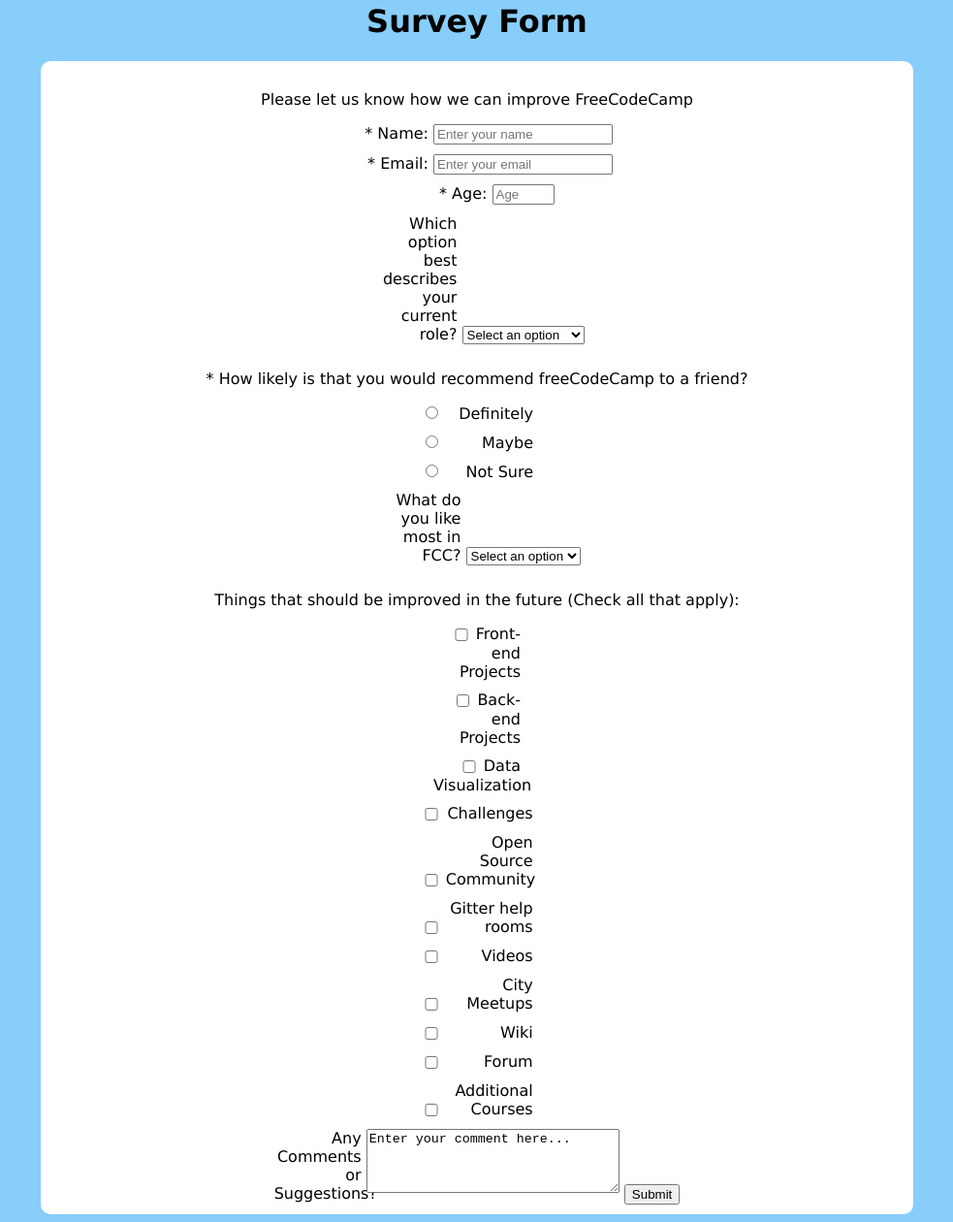
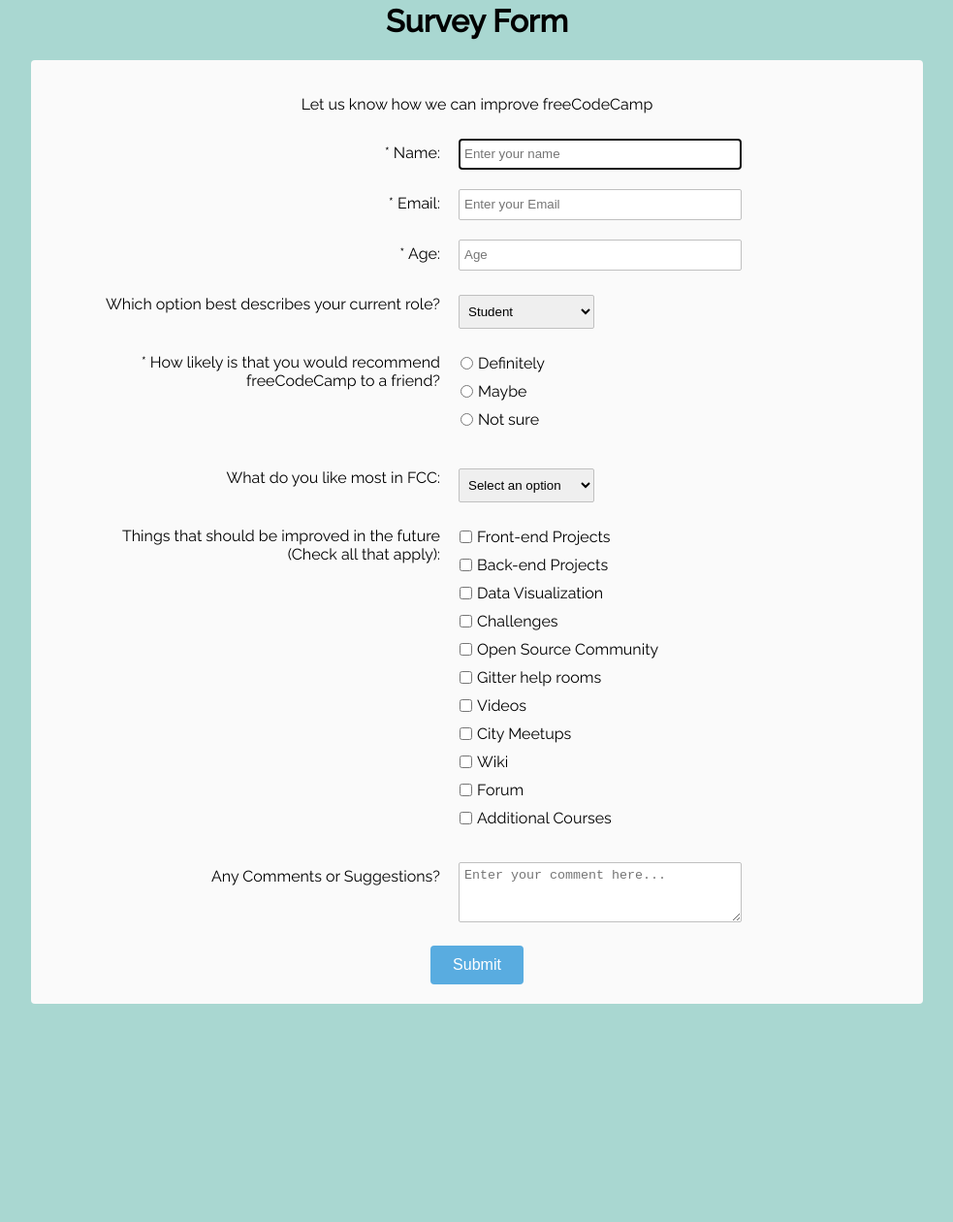
Before and after one commit to inder89/Survey-Form, a plain HTML site: page index.html in a window 1280 px wide. Shown: the part 18-1278 px from the top of the page at 97% size, without its empty margins (148-1131 px from the left). After the commit the page ends 1061 px from the top, so only its background shows below. Drawn offline with Linux system fonts and the light colour scheme.

Commit message:
final changes

```diff
--- a/index.html
+++ b/index.html
@@ -7,137 +7,110 @@
 	</head>
 
 	<body>
-		<h1 id="title">Survey Form</h1>
-		<form id="survey-form">
-			<p id="description">Please let us know how we can improve FreeCodeCamp</p>
-			<div>
-				<label for="name" id="name-label">* Name: </label>
-				<input type="text" id="name" name="name" placeholder="Enter your name" required>
+
+			<h1 id="title">Survey Form</h1>
+			<div id="form-outer">
+			  <p id="description">
+				Let us know how we can improve freeCodeCamp
+			  </p>
+			  <form id="survey-form" method="GET" action="https://crossorigin.me/https://freecodecamp.com">
+				<div class="rowTab">
+				  <div class="labels">
+					<label id="name-label" for="name">* Name: </label>
+				  </div>
+				  <div class="rightTab">
+					<input autofocus type="text" name="name" id="name" class="input-field" placeholder="Enter your name" required>
+				  </div>
+				</div>
+				<div class="rowTab">
+				  <div class="labels">
+					<label id="email-label" for="email">* Email: </label>
+				  </div>
+				  <div class="rightTab">
+					<input type="email" name="email" id="email" class="input-field" required placeholder="Enter your Email">
+				  </div>
+				</div>
+				<div class="rowTab">
+				  <div class="labels">
+					<label id="number-label" for="age">* Age: </label>
+				  </div>
+				  <div class="rightTab">
+					<input type="number" name="age" id="number" min="1" max="125" class="input-field" placeholder="Age">
+				  </div>
+				</div>
+				<div class="rowTab">
+				  <div class="labels">
+					<label for="currentPos">Which option best describes your current role?</label>
+				  </div>
+				  <div class="rightTab">
+					<select id="dropdown" name="currentPos" class="dropdown">
+				  <option disabled value>Select an option</option>
+				  <option  value="student">Student</option>
+				  <option value="job">Full Time Job</option>
+				  <option value="learner">Full Time Learner</option>
+				  <option value="preferNo">Prefer not to say</option>
+				  <option value="other">Other</option>
+				</select>
+				  </div>
+				</div>
+				<div class="rowTab">
+				  <div class="labels">
+					<label for="userRating">* How likely is that you would recommend freeCodeCamp to a friend?</label>
+				  </div>
+				  <div class="rightTab">
+					<ul style="list-style: none;">
+					  <li class="radio"><label>Definitely<input name="radio-buttons" value="1"  type="radio" class="userRatings" ></label></li>
+					  <li class="radio"><label>Maybe<input name="radio-buttons" value="2"  type="radio" class="userRatings" ></label></li>
+					  <li class="radio"><label>Not sure<input name="radio-buttons" value="3"  type="radio" class="userRatings" ></label></li>
+					</ul>
+				  </div>
+				</div>
+				<div class="rowTab">
+				  <div class="labels">
+					<label for="most-like">What do you like most in FCC: </label>
+				  </div>
+				  <div class="rightTab">
+					<select id="most-like" name="mostLike" class="dropdown">
+				  <option disabled selected value>Select an option</option>
+				  <option value="challenges">Challenges</option>
+				  <option value="projects">Projects</option>
+				  <option value="community">Community</option>
+				  <option value="openSource">Open Source</option>
+				</select>
+				  </div>
+				</div>
+				<div class="rowTab">
+				  <div class="labels">
+					<label for="preferences">Things that should be improved in the future<br>(Check all that apply): </label>
+				  </div>
+				  <div class="rightTab">
+					<ul id="preferences" style="list-style: none;">
+					  <li class="checkbox"><label><input name="prefer" value="1" type="checkbox" class="userRatings">Front-end Projects</label></li>
+					  <li class="checkbox"><input name="prefer" value="2" type="checkbox" class="userRatings">Back-end Projects</li>
+					  <li class="checkbox"><label><input name="prefer" value="3" type="checkbox" class="userRatings">Data Visualization</label></li>
+					  <li class="checkbox"><label><input name="prefer" value="4" type="checkbox" class="userRatings">Challenges</label></li>
+					  <li class="checkbox"><label><input name="prefer" value="5" type="checkbox" class="userRatings">Open Source Community</label></li>
+					  <li class="checkbox"><label><input name="prefer" value="6" type="checkbox" class="userRatings">Gitter help rooms</label></li>
+					  <li class="checkbox"><label><input name="prefer" value="7" type="checkbox" class="userRatings">Videos</label></li>
+					  <li class="checkbox"><label><input name="prefer" value="8" type="checkbox" class="userRatings">City Meetups</label></li>
+					  <li class="checkbox"><label><input name="prefer" value="9" type="checkbox" class="userRatings">Wiki</label></li>
+					  <li class="checkbox"><label><input name="prefer" value="10" type="checkbox" class="userRatings">Forum</label></li>
+					  <li class="checkbox"><label><input name="prefer" value="10" type="checkbox" class="userRatings">Additional Courses</label></li>
+					</ul>
+				  </div>
+				</div>
+				<div class="rowTab">
+				  <div class="labels">
+					<label for="comments">Any Comments or Suggestions?</label>
+				  </div>
+				  <div class="rightTab">
+					<textarea id="comments" class="input-field" style="height:50px;resize:vertical;" name="comment" placeholder="Enter your comment here..."></textarea>
+				  </div>
+				</div>
+				<button id="submit" type="submit">Submit</button>
+			  </form>
 			</div>
 
-			<div>
-				<label for="email" id="email-label">* Email: </label>
-				<input type="email" id="email" name="email" placeholder="Enter your email" required>
-			</div>
-
-			<div>
-				<label for="number" id="number-label">* Age: </label>
-				<input type="number" id="number" name="age" placeholder="Age" min="1" max="120">
-			</div>
-
-			<div>
-				<label for="dropdown">Which option best describes your current role?</label>
-				<select id="dropdown">
-					<option value="">Select an option</option>
-					<!--value default or explicit-->
-					<option value="">Student</option>
-					<option value="">Full Time Job</option>
-					<option value="">Full Time Learner</option>
-					<option value="">Prefer not to say</option>
-					<option value="">Other</option>
-				</select>
-			</div>
-
-			<p>* How likely is that you would recommend freeCodeCamp to a friend?</p>
-
-			<div>
-				<input type="radio" id="definitely" name="recommendation" value="Definitely">
-				<label for="definitely">Definitely</label>
-			</div>
-
-			<div>
-				<input type="radio" id="maybe" name="recommendation" value="Maybe">
-				<label for="maybe">Maybe</label>
-			</div>
-
-			<div>
-				<input type="radio" id="not-sure" name="recommendation" value="Not Sure">
-				<label for="not-sure">Not Sure</label>
-			</div>
-
-			<div>
-				<label for="dropdown2">What do you like most in FCC?</label>
-				<select id="dropdown">
-					<option value="">Select an option</option>
-					<!--value default or explicit-->
-					<option value="">Challenges</option>
-					<option value="">Projects</option>
-					<option value="">Community</option>
-					<option value="">Open Source</option>
-				</select>
-			</div>
-
-			<p>
-				Things that should be improved in the future (Check all that apply):
-			</p>
-			<div>
-				<label>
-					<input type="checkbox" id="front-end" name="front-end" value="Front-end Projects">
-					Front-end Projects
-				</label>
-			</div>
-
-			<div>
-				<label>
-					<input type="checkbox" id="back-end" name="back-end" value="Back-end Projects">
-					Back-end Projects
-				</label>
-			</div>
-
-			<div>
-				<label>
-					<input type="checkbox" id="data" name="data" value="Data Visualization">
-					Data Visualization
-				</label>
-			</div>
-
-			<div>
-				<input type="checkbox" id="challenge" name="challenge" value="Challenges">
-				<label for="challenge">Challenges</label>
-			</div>
-
-			<div>
-				<input type="checkbox" id="open-source" name="open-source" value="Open Source Community">
-				<label for="open-source">Open Source Community</label>
-			</div>
-
-			<div>
-				<input type="checkbox" id="gitter" name="gitter" value="Gitter help rooms">
-				<label for="gitter">Gitter help rooms</label>
-			</div>
-
-			<div>
-				<input type="checkbox" id="video" name="video" value="Videos">
-				<label for="video">Videos</label>
-			</div>
-
-			<div>
-				<input type="checkbox" id="meetup" name="meetup" value="City Meetups">
-				<label for="meetup">City Meetups</label>
-			</div>
-
-			<div>
-				<input type="checkbox" id="wiki" name="wiki" value="Wiki">
-				<label for="wiki">Wiki</label>
-			</div>
-
-			<div>
-				<input type="checkbox" id="forum" name="forum" value="Forum">
-				<label for="forum">Forum</label>
-			</div>
-
-			<div>
-				<input type="checkbox" id="course" name="course" value="Additional Courses">
-				<label for="course">Additional Courses</label>
-			</div>
-
-			<div>
-				<label for="suggestion">Any Comments or Suggestions?</label>
-				<textarea rows="4" cols="30" name="comment" id="suggestion">Enter your comment here...</textarea>
-				<button type="submit" id="submit">Submit</button>
-			</div>
-
-		</form>
 	<script src="https://cdn.freecodecamp.org/testable-projects-fcc/v1/bundle.js"></script>
 	</body>
 
--- a/style/style.css
+++ b/style/style.css
@@ -1,48 +1,115 @@
+@import url(https://fonts.googleapis.com/css?family=Raleway:400,500);
+
+html,
 body {
-    text-align: center;
-    background-color: lightskyblue;
-    font-family: Verdana, Geneva, Tahoma, sans-serif
-
+  background-color: #a9d7d1;
+  text-align: center;
+  font-family: 'Raleway', Helvetica, sans-serif;
+  min-width: 320px;
 }
 
-#survey-form {
-    background-color: white;
-    border-radius: 10px;
-    width: 900px;
-    margin: 0 auto;
-    position: relative;
-    height : 90%;
+header {
+  font-size: 2em;
+  font-weight: bold;
+  margin: 20px;
 }
 
-#description {
-    padding-top: 30px;
+#form-outer {
+  background-color: rgb(250, 250, 250);
+  margin: 0 auto;
+  border-radius: 4px;
+  width: 75%;
+  max-width: 900px;
+  padding: 10px;
+  padding-top: 20px;
 }
 
-div {
-    padding-bottom: 10px;
+.labels {
+  display: inline-block;
+  text-align: right;
+  width: 40%;
+  padding: 5px;
+  vertical-align: top;
+  margin-top: 10px;
 }
 
-label {
-    display: inline-block;
-    width: 90px;
-    text-align: right;
+.rightTab {
+  display: inline-block;
+  text-align: left;
+  width: 48%;
+  vertical-align: middle;
 }
 
-/* input {
-    width: 150px;
+.input-field {
+  height: 20px;
+  width: 280px;
+  padding: 5px;
+  margin: 10px;
+  border: 1px solid #c0c0c0;
+  border-radius: 2px;
+}
 
-    box-sizing: border-box;
-} */
-textarea {
-    vertical-align: top;
+#userAge {
+  width: 40px;
 }
-input[type=checkbox] {
-    position: relative;
-    width: 1em;
-    height: 1em;
-    border: 1px solid gray;
-    /* Adjusts the position of the checkboxes on the text baseline */
-    vertical-align: -2px;
-    /* Set here so that Windows' High-Contrast Mode can override */
-    color: green;
+
+.userRatings,
+input[type="checkbox"] {
+  float: left;
+  margin-right: 5px;
+}
+
+#submit {
+  background-color: #59ace0;
+  border-radius: 4px;
+  color: white;
+  font-size: 1em;
+  height: 40px;
+  width: 96px;
+  margin: 10px;
+  border: 0px solid;
+}
+
+.dropdown {
+  height: 35px;
+  width: 140px;
+  padding: 5px;
+  margin: 10px;
+  margin-top: 15px;
+  border: 1px solid #c0c0c0;
+  border-radius: 2px;
+}
+
+.radio, .checkbox {
+  position: relative;
+  left: -43px;
+  margin-left: 10px;
+  display: block;
+  padding-bottom: 10px;
+}
+
+@media screen and (max-width: 833px) {
+  .input-field {
+    width: 80%;
   }
+  select {
+    width: 90%;
+  }
+}
+
+@media screen and (max-width: 520px) {
+  .labels {
+    width: 100%;
+    text-align: left;
+  }
+  .rightTab {
+    width: 80%;
+    float: left;
+  }
+  .input-field {
+    width: 100%;
+  }
+  select {
+    width: 100%;
+  }
+}
```
